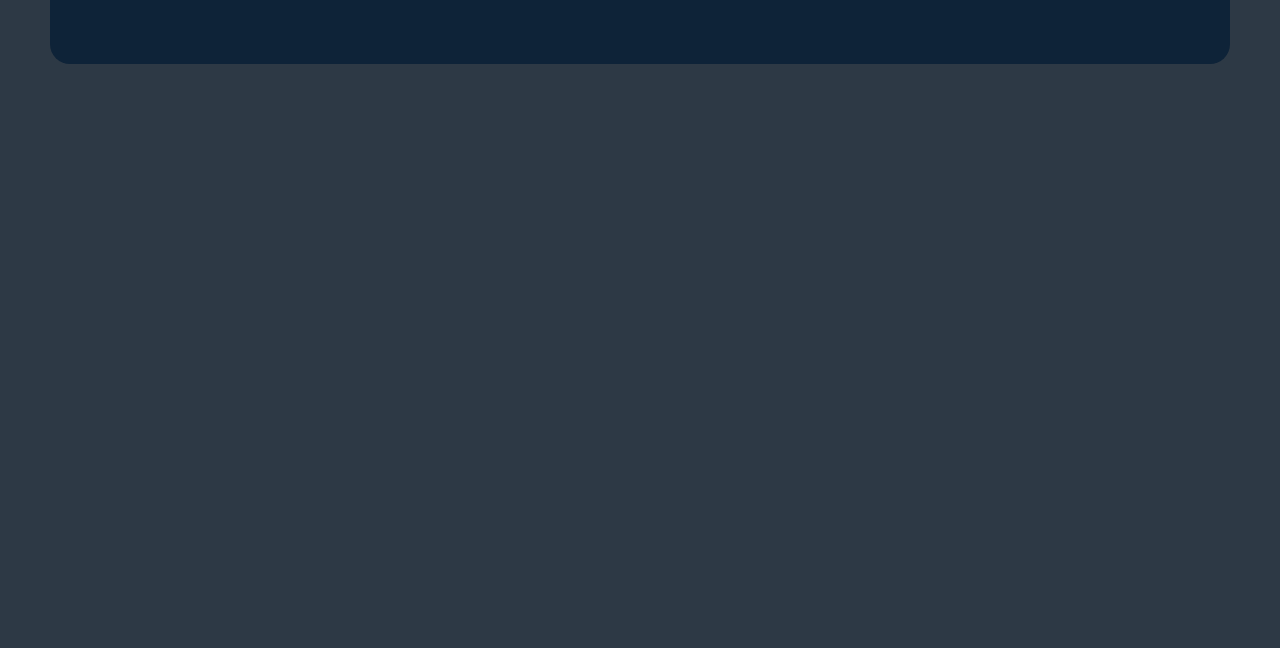
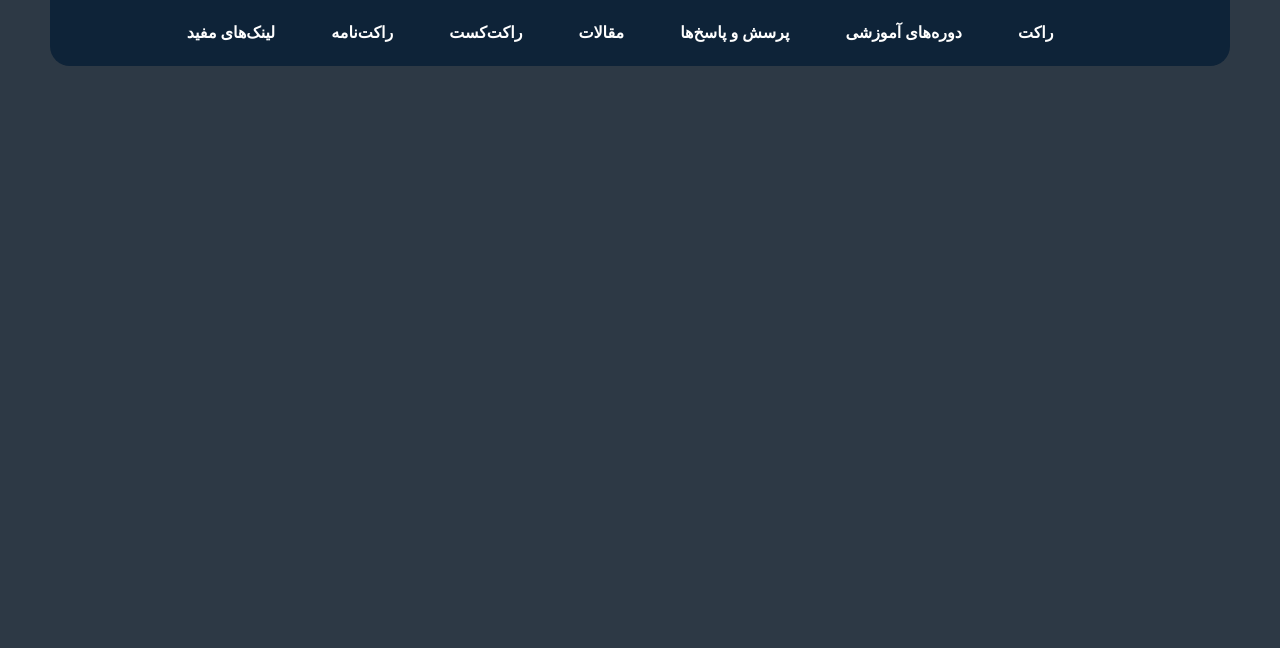
Before and after one commit to arman0hosseini/Fani-Roocket, a plain HTML site: page index.html in a window 1280 px wide. Shown: the part 152-800 px from the top of the page. Drawn offline with Linux system fonts and the light colour scheme.

Commit message:
bottom-div (incomplete but meow)

```diff
--- a/Styles/style.css
+++ b/Styles/style.css
@@ -22,9 +22,6 @@ nav {
   justify-content: center;
   align-items: center;
   /* gap: 2rem; */
-}
-
-.home-logo {
 }
 
 .home-logo a {
@@ -67,13 +64,6 @@ nav {
   margin-left: 20px;
 }
 
-.button-nav {
-  width: 1180px;
-  height: 65px;
-  border-radius: 0 0 20px 20px;
-  background-color: rgb(14 35 56);
-}
-
 .login a {
   line-height: 23px;
   text-decoration: none;
@@ -100,3 +90,26 @@ nav {
   color: white;
   background-color: rgb(59 130 246);
 }
+
+.button-nav {
+  width: 1180px;
+  border-radius: 0 0 20px 20px;
+  background-color: rgb(14 35 56);
+}
+
+ul a {
+  font-weight: bold;
+  text-decoration: none;
+  color: white;
+  display: block;
+  padding: 0.5rem;
+}
+
+.button-nav ul {
+  margin-left: auto;
+  margin-right: auto;
+  width: 85%;
+  list-style: none;
+  display: flex;
+  justify-content: space-evenly;
+}
--- a/index.html
+++ b/index.html
@@ -25,7 +25,17 @@
               <a href="#">ورود</a><a href="#">عضویت</a>
             </div>
           </div>
-          <div class="button-nav flex-item"></div>
+          <div class="button-nav flex-item">
+            <ul>
+              <li><a href="#">راکت</a></li>
+              <li><a href="#">دوره‌های آموزشی</a></li>
+              <li><a href="#">پرسش و پاسخ‌ها</a></li>
+              <li><a href="#">مقالات</a></li>
+              <li><a href="#">راکت‌کست</a></li>
+              <li><a href="#">راکت‌‌نامه</a></li>
+              <li><a href="#">لینک‌های مفید</a></li>
+            </ul>
+          </div>
         </nav>
       </div>
     </header>
```
